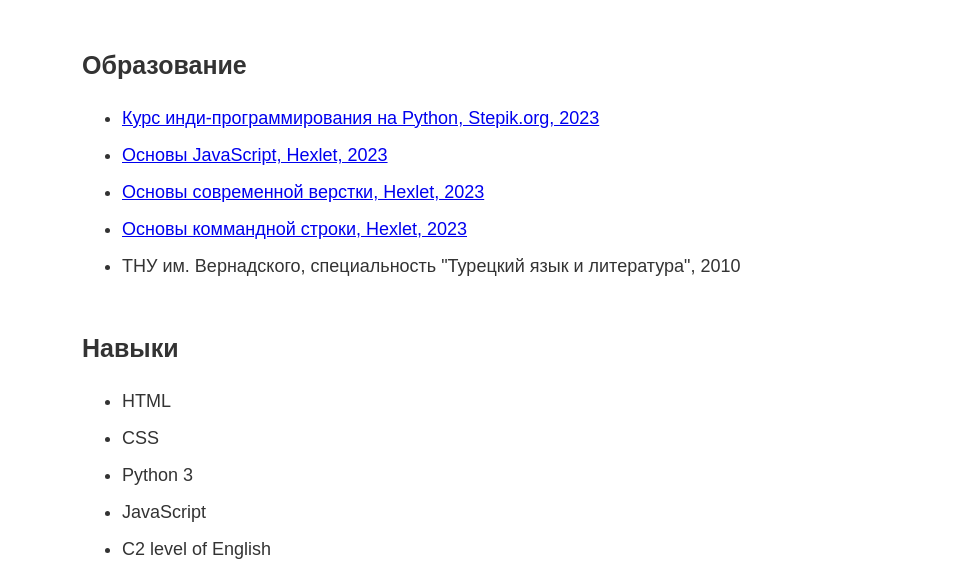
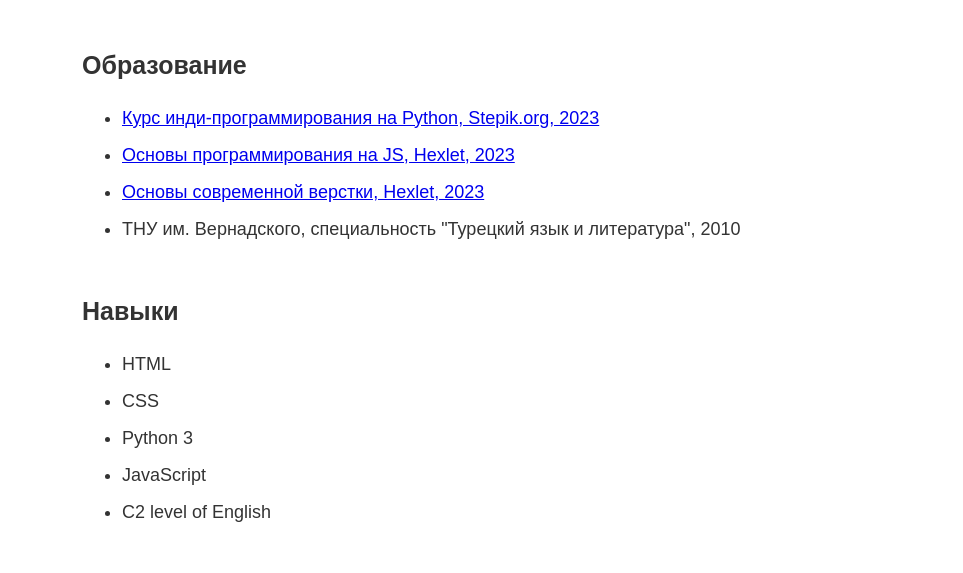
Before and after one commit to AndreyTimoshenkov/CV, a plain HTML site: page index.html in a window 1280 px wide. Shown: the part 223-796 px from the top of the page, without its empty margins (158-1121 px from the left). Drawn offline with Linux system fonts and the light colour scheme.

Commit message:
Update index.html

```diff
--- a/index.html
+++ b/index.html
@@ -18,9 +18,8 @@
       <h2>Образование</h2>
       <ul>
         <li><a href='https://stepik.org/cert/2049156' alt='Сертификат' target='_blank'>Курс инди-программирования на Python, Stepik.org, 2023</a></li>
-        <li><a href='https://ru.hexlet.io/courses/js-basics' target='_blank'>Основы JavaScript, Hexlet, 2023</a></li>
+        <li><a href='https://ru.hexlet.io/programs/js-starter' target='_blank'>Основы программирования на JS, Hexlet, 2023</a></li>
         <li><a href='https://ru.hexlet.io/courses/layout-designer-basics' target='_blank'>Основы современной верстки, Hexlet, 2023</a></li>
-        <li><a href='https://ru.hexlet.io/courses/cli-basics' target='_blank'>Основы коммандной строки, Hexlet, 2023</a></li>
         <li>ТНУ им. Вернадского, специальность "Турецкий язык и литература", 2010</li>
       </ul>
     </section>
```
